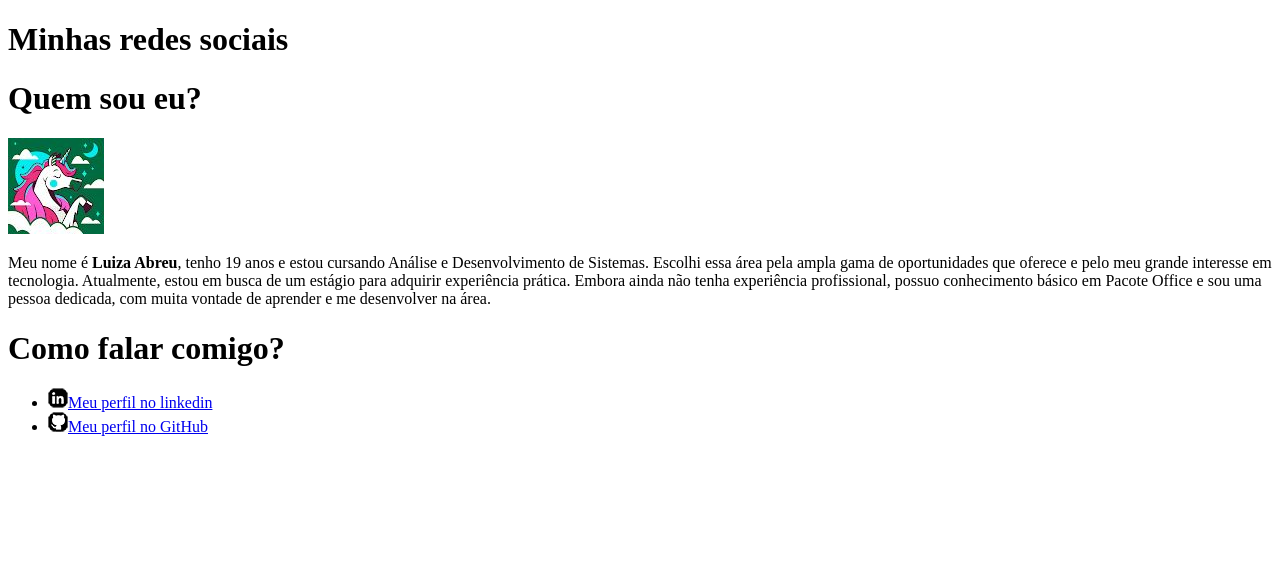
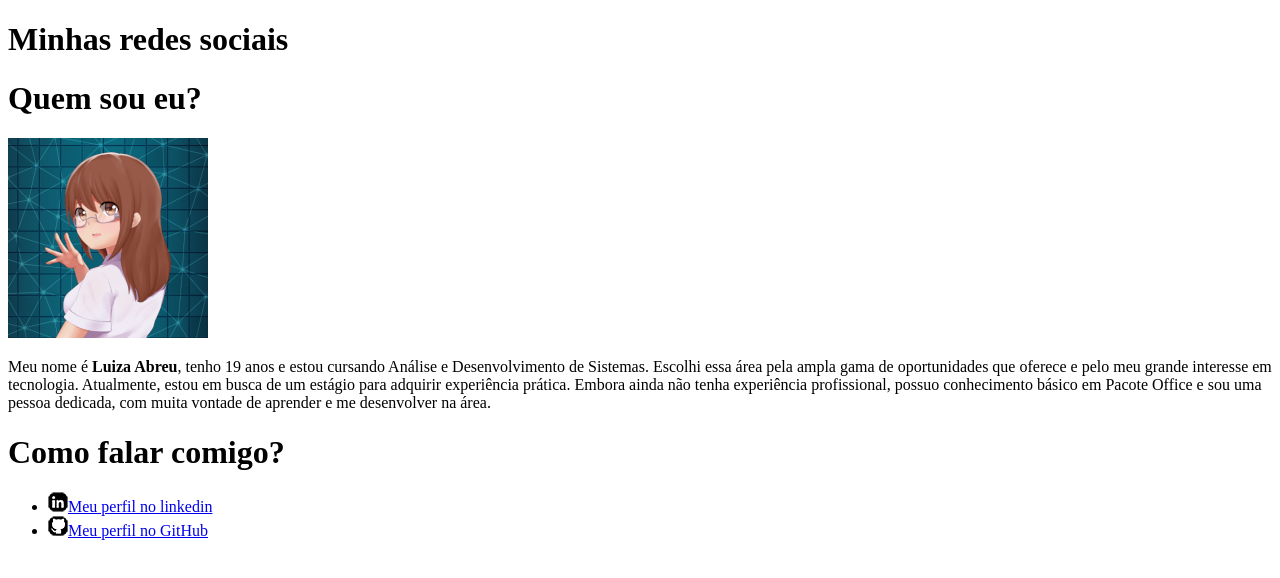
Before and after one commit to zailu-tech/Perfil-html, a plain HTML site: page index.html in a window 1280 px wide. Drawn offline with Linux system fonts and the light colour scheme.

Commit message:
Atualizações

```diff
--- a/index.html
+++ b/index.html
@@ -9,7 +9,7 @@
 <body>
     <h1>Minhas redes sociais</h1>
     <h1>Quem sou eu?</h1>
-    <img src="700899e9a43714fbe21af6c6079e0c10.jpg" alt="Imagem de um inicórnio">
+    <img src="fot-tamanho-200.png" alt="Imagem de um inicórnio">
     <p>Meu nome é <strong>Luiza Abreu</strong>, tenho 19 anos e estou cursando Análise e Desenvolvimento de Sistemas. Escolhi essa área pela ampla gama de oportunidades que oferece e pelo meu grande interesse em tecnologia.
 
     Atualmente, estou em busca de um estágio para adquirir experiência prática. Embora ainda não tenha experiência profissional, possuo conhecimento básico em Pacote Office e sou uma pessoa dedicada, com muita vontade de aprender e me desenvolver na área.</p>
```
Also changed, not shown: 700899e9a43714fbe21af6c6079e0c10.jpg (deleted), Luiza abreu.png (deleted), fot-tamanho-200.png (added).
